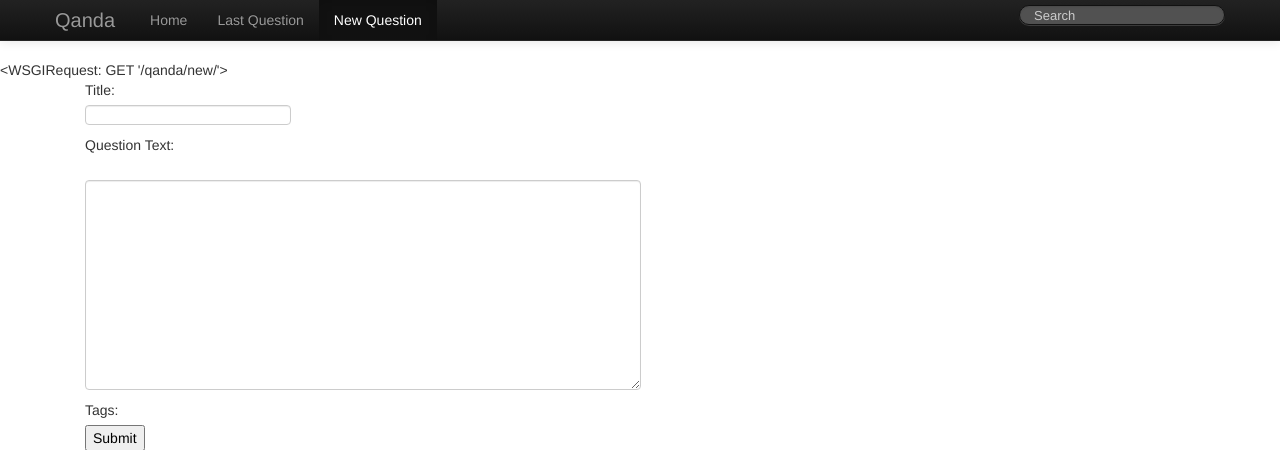
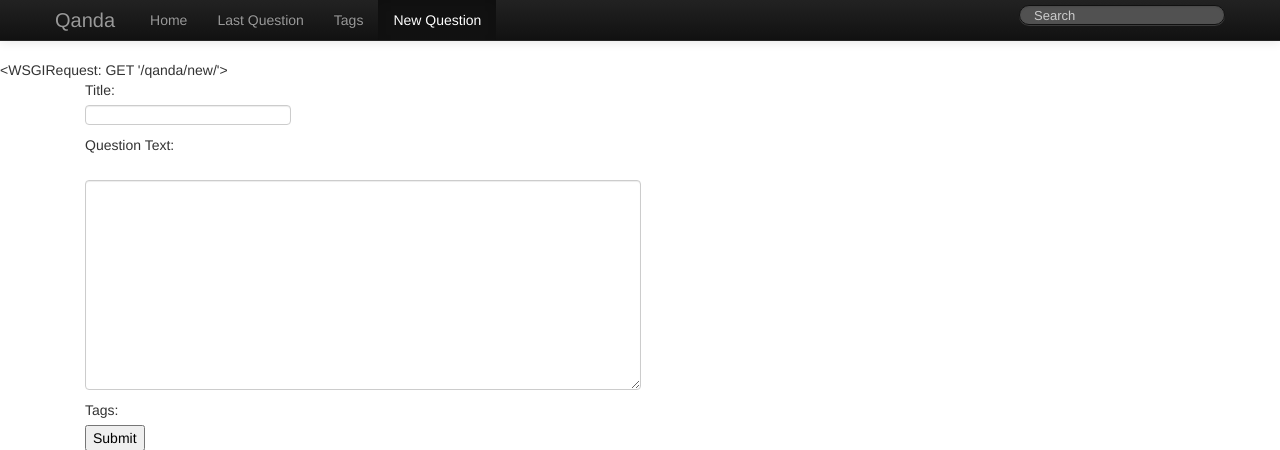
Before and after one commit to alpsayin/django-qanda, a Django app: page /qanda/new/ in a window 1280 px wide. Shown: the top 450 px of the page. Run offline with Django 3.2, Linux system fonts and the light colour scheme; the visitor is signed in with stand-in values (Sample User, id 1); data comes from the database, SQL or seed files in the repository; data that the repository does not hold is empty; parts of the project's set-up code (start-up, migrations or seed data) failed here and were passed over; some libraries are stand-ins or nearby versions.

Commit message:
add tag list to navbar

```diff
--- a/qanda/qanda_app/templates/navbar.html
+++ b/qanda/qanda_app/templates/navbar.html
@@ -13,6 +13,7 @@
         <ul class="nav">
           <li {% if view == "question_list" %} class="active" {% endif %} ><a href="{% url qanda_app.views.index %}">Home</a></li>
           <li {% if view == "last_question_page" %} class="active" {% endif %} ><a href="{% url qanda_app.views.most_recent_question %}">Last Question</a></li>
+          <li {% if view == "tag_list" %} class="active" {% endif %} ><a href="{% url qanda_app.views.tag_list page="0" %}">Tags</a></li>
           <li {% if view == "new_question_page" %} class="active" {% endif %} ><a href="{% url qanda_app.views.new_question_page %}">New Question</a></li>
         </ul>
         <form class="navbar-search pull-right">
```
